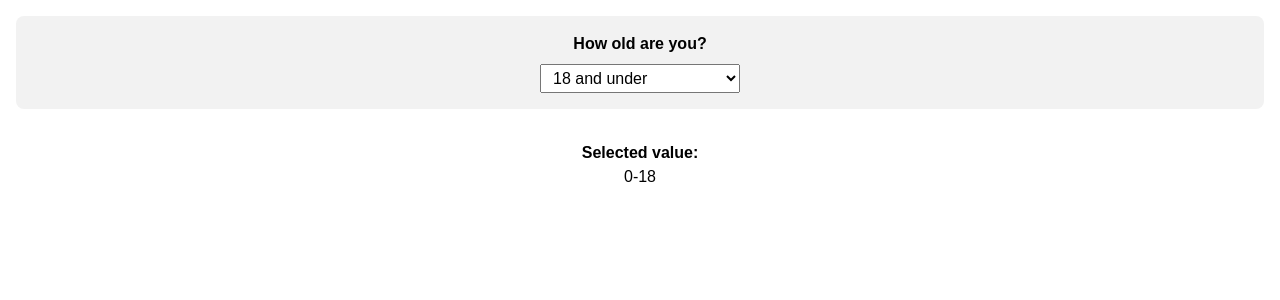
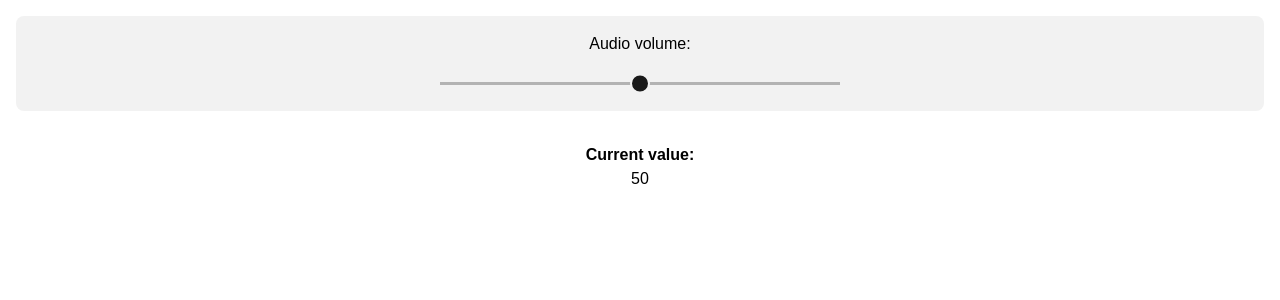
Before and after one commit to simotae14/react-joy-exercises, a React (Create React App) app: page / in a window 1280 px wide. Shown: the top 300 px of the page. Built offline with nearby package versions, Linux system fonts and the light colour scheme; a web font is replaced by a local one.

Commit message:
71 Input Cheatsheet - Range input

```diff
--- a/src/App.js
+++ b/src/App.js
@@ -1,29 +1,7 @@
 import React from 'react';
 
-// The source of truth!
-const OPTIONS = [
-  {
-    label: '18 and under',
-    value: '0-18'
-  },
-  {
-    label: '19 to 39',
-    value: '19-39'
-  },
-  {
-    label: '40 to 64',
-    value: '40-64'
-  },
-  {
-    label: '65 and over',
-    value: '65-infinity'
-  },
-];
-
 function App() {
-  // Grab the first option from the array.
-  // Set its value into state:
-  const [age, setAge] = React.useState(OPTIONS[0].value);
+  const [volume, setVolume] = React.useState(50);
 
   return (
     <>
@@ -32,35 +10,24 @@ function App() {
           event.preventDefault();
         }}
       >
-        <label htmlFor="age-select">
-          How old are you?
+        <label htmlFor="volume-slider">
+          Audio volume:
         </label>
-
-        <select
-          id="age-select"
-          value={age}
+        <input
+          type="range"
+          id="volume-slider"
+          min={0}
+          max={100}
+          value={volume}
           onChange={event => {
-            setAge(event.target.value)
+            setVolume(event.target.value);
           }}
-        >
-          {/*
-            Iterate over that array, to create
-            the <option> tags dynamically:
-          */}
-          {OPTIONS.map(option => (
-            <option
-              key={option.value}
-              value={option.value}
-            >
-              {option.label}
-            </option>
-          ))}
-        </select>
+        />
       </form>
 
       <p>
-        <strong>Selected value:</strong>
-        {age}
+        <strong>Current value:</strong>
+        {volume}
       </p>
     </>
   );
--- a/src/styles.css
+++ b/src/styles.css
@@ -1,22 +1,3 @@
-form {
-  --bg: hsl(0deg 0% 95%);
-  display: flex;
-  flex-direction: column;
-  align-items: center;
-  padding: 16px;
-  background: var(--bg);
-  border-radius: 8px;
-}
-label {
-  font-weight: bold;
-  display: block;
-  margin-bottom: 8px;
-}
-select {
-  font-size: 1rem;
-  padding: 4px 8px;
-  min-width: 200px;
-}
 p {
   margin-top: 2rem;
   text-align: center;
@@ -24,3 +5,69 @@ p {
 p strong {
   display: block;
 }
+form {
+  --bg: hsl(0deg 0% 95%);
+  display: flex;
+  flex-direction: column;
+  gap: 16px;
+  align-items: center;
+  padding: 16px;
+  background: var(--bg);
+  border-radius: 8px;
+}
+input {
+  --handle-size: 20px;
+  --handle-radius: 1000px;
+  --track-size: 3px;
+  --track-color: hsl(0deg 0% 70%);
+  --handle-color: hsl(0deg 0% 10%);
+  --track-active-color: hsl(0deg 0% 60%);
+  --handle-active-color: hsl(260deg 100% 50%);
+
+  display: block;
+  width: 100%;
+  max-width: 400px;
+  margin: 0 auto;
+  background: transparent;
+  appearance: none;
+  -webkit-appearance: none;
+  outline-offset: 6px;
+  cursor: pointer;
+}
+input::-webkit-slider-thumb {
+  appearance: none;
+  -webkit-appearance: none;
+  height: var(--handle-size);
+  width: var(--handle-size);
+  border-radius: var(--handle-radius);
+  background: var(--handle-color);
+  cursor: grab;
+  transform: translateY(
+    calc(-50% + var(--track-size) / 2)
+  );
+  border: 2px solid var(--bg);
+  box-shadow: none;
+}
+input:active::-webkit-slider-thumb {
+  cursor: grabbing;
+  background: var(--handle-active-color);
+}
+input::-webkit-slider-runnable-track {
+  width: calc(100% - var(--handle-size));
+  height: var(--track-size);
+  background: var(--track-color);
+  border-radius: var(--track-size) / 2;
+  margin: calc(var(--handle-size) / 2) 0;
+}
+input::-moz-range-track {
+  background: var(--track-color);
+}
+input:active::-webkit-slider-runnable-track {
+  background: var(--track-active-color);
+}
+input:focus::-webkit-slider-runnable-track {
+  background: var(--track-active-color);
+}
+input:focus::-webkit-slider-thumb {
+  background: var(--handle-active-color);
+}
```
